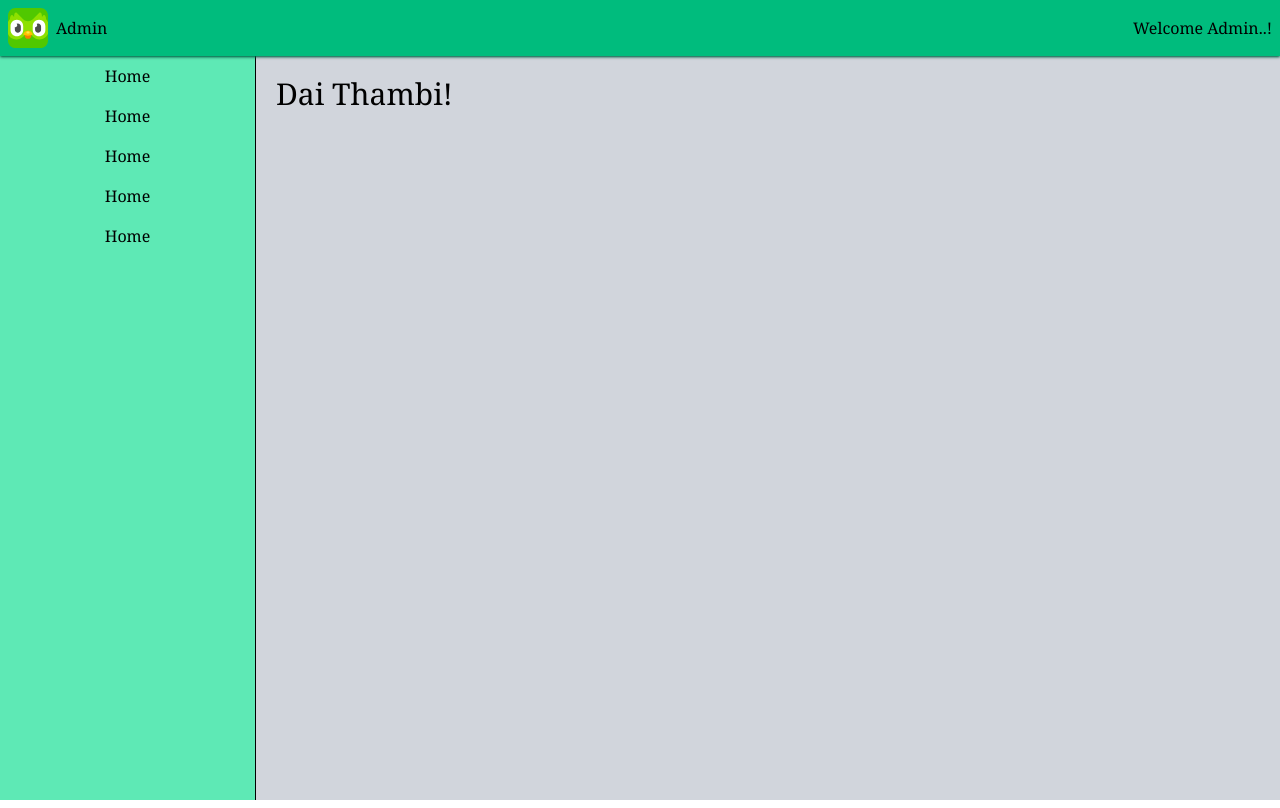
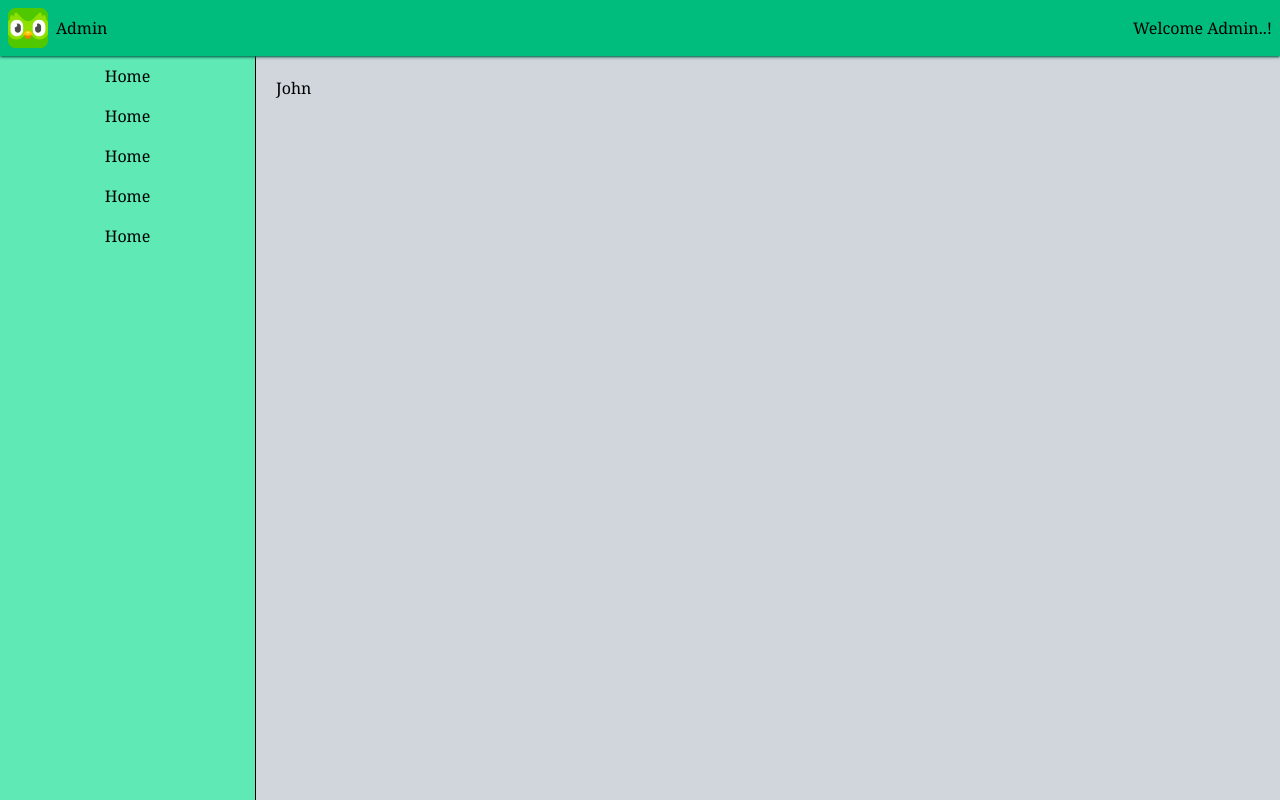
Before and after one commit to PoovarasanMoorthy29/Learn-Angular, an Angular app: page / in a window 1280 px wide. Built offline with nearby package versions, Linux system fonts and the light colour scheme.

Commit message:
FEAT: Add @Input  decorators

```diff
--- a/src/app/app.html
+++ b/src/app/app.html
@@ -20,7 +20,7 @@
       <app-side-bar></app-side-bar>
     </nav>
     <main class="p-5  w-full bg-gray-300">
-      <p class={{textSize}}>Dai Thambi!</p>
+      <app-data [user]="user"></app-data>
     </main>
   </section>
 
--- a/src/app/app.ts
+++ b/src/app/app.ts
@@ -1,15 +1,20 @@
-import { Component, signal } from '@angular/core';
+import { Component, Input, signal } from '@angular/core';
 import { RouterOutlet } from '@angular/router';
 import { SideBar } from '../shared/side-bar/side-bar';
-
+import {User} from '../models/User';
+import { Data } from '../shared/data/data';
 
 @Component({
-  imports: [RouterOutlet,SideBar],
+  imports: [RouterOutlet,SideBar,Data],
   selector: 'app-root',
   styleUrl: './app.css',
   templateUrl: './app.html',
 
 })
 export class App {
-  textSize="text-3xl";
+  user:User={
+    name:'John',
+    age:23
+  };
+
 }
--- /dev/null
+++ b/src/models/User.ts
@@ -0,0 +1,4 @@
+export interface User{
+    name:string,
+    age:number
+}
--- /dev/null
+++ b/src/shared/data/data.html
@@ -0,0 +1 @@
+<p>{{user.name}}</p>
--- /dev/null
+++ b/src/shared/data/data.ts
@@ -0,0 +1,11 @@
+import { Component ,Input} from '@angular/core';
+import { User } from '../../models/User';
+@Component({
+  imports: [],
+  selector: 'app-data',
+  styleUrl: './data.css',
+  templateUrl: './data.html',
+})
+export class Data {
+  @Input() user !:User;
+}
```
Also changed, not shown: src/shared/data/data.css (added), 1 other file (tests, documents, lock files or other folders).
